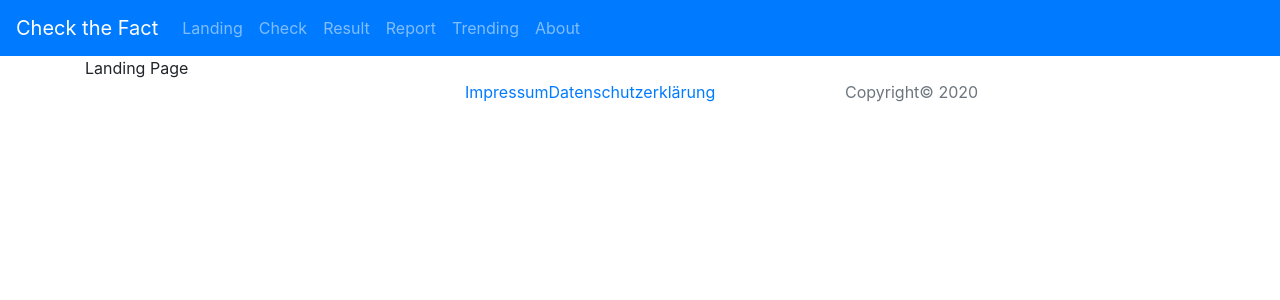
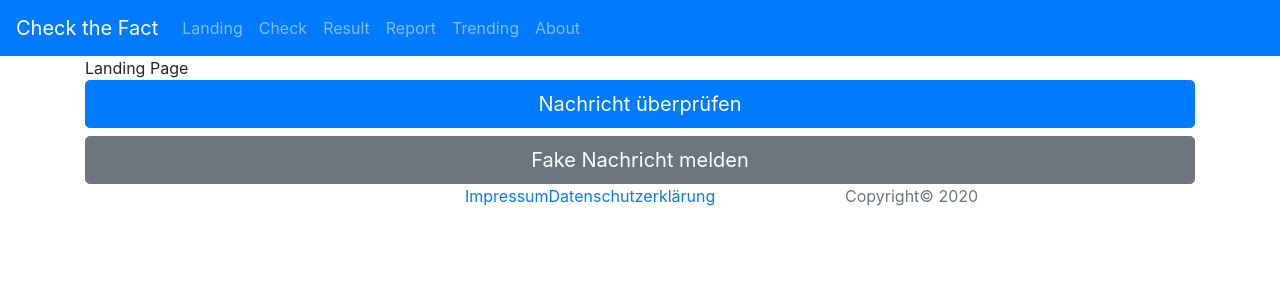
Before and after one commit to Check-den-Fakt/WirVsKrisenkommunikation, a React (Create React App) app in the folder frontend/: page / in a window 1280 px wide. Shown: the top 300 px of the page. Built offline with nearby package versions, Linux system fonts and the light colour scheme.

Commit message:
add buttons to landing page

```diff
--- a/frontend/src/pages/Landing/Landing.js
+++ b/frontend/src/pages/Landing/Landing.js
@@ -1,11 +1,20 @@
 import React, { useState } from 'react';
 import './Landing.css';
+import { Button } from 'react-bootstrap';
 
 export default function Landing() {
   // Declare a new state variable, which we'll call "count"
   return (
     <div>
       Landing Page
+      <>
+        <Button href="/check" variant="primary" size="lg" block>
+          Nachricht überprüfen
+        </Button>
+        <Button href="/report" variant="secondary" size="lg" block>
+          Fake Nachricht melden
+        </Button>
+      </>
     </div>
   );
 }
```
